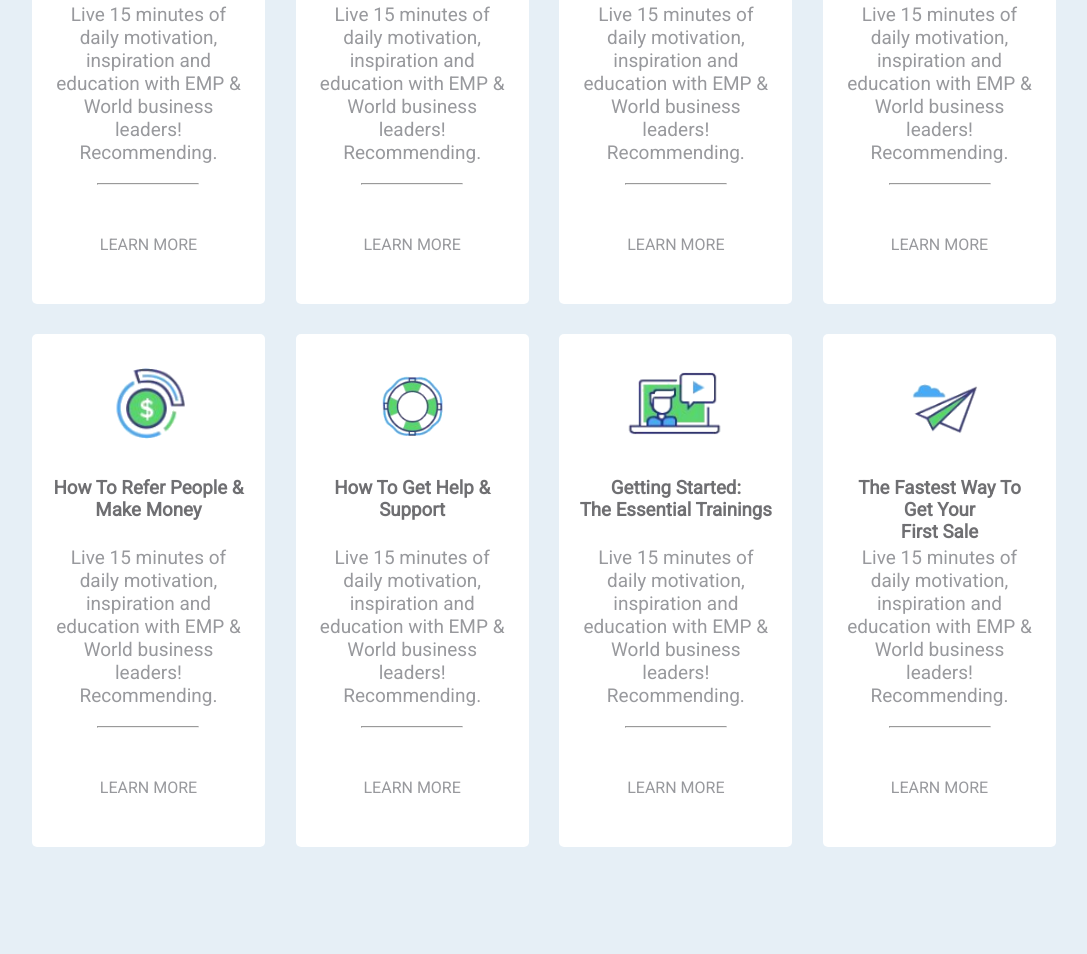
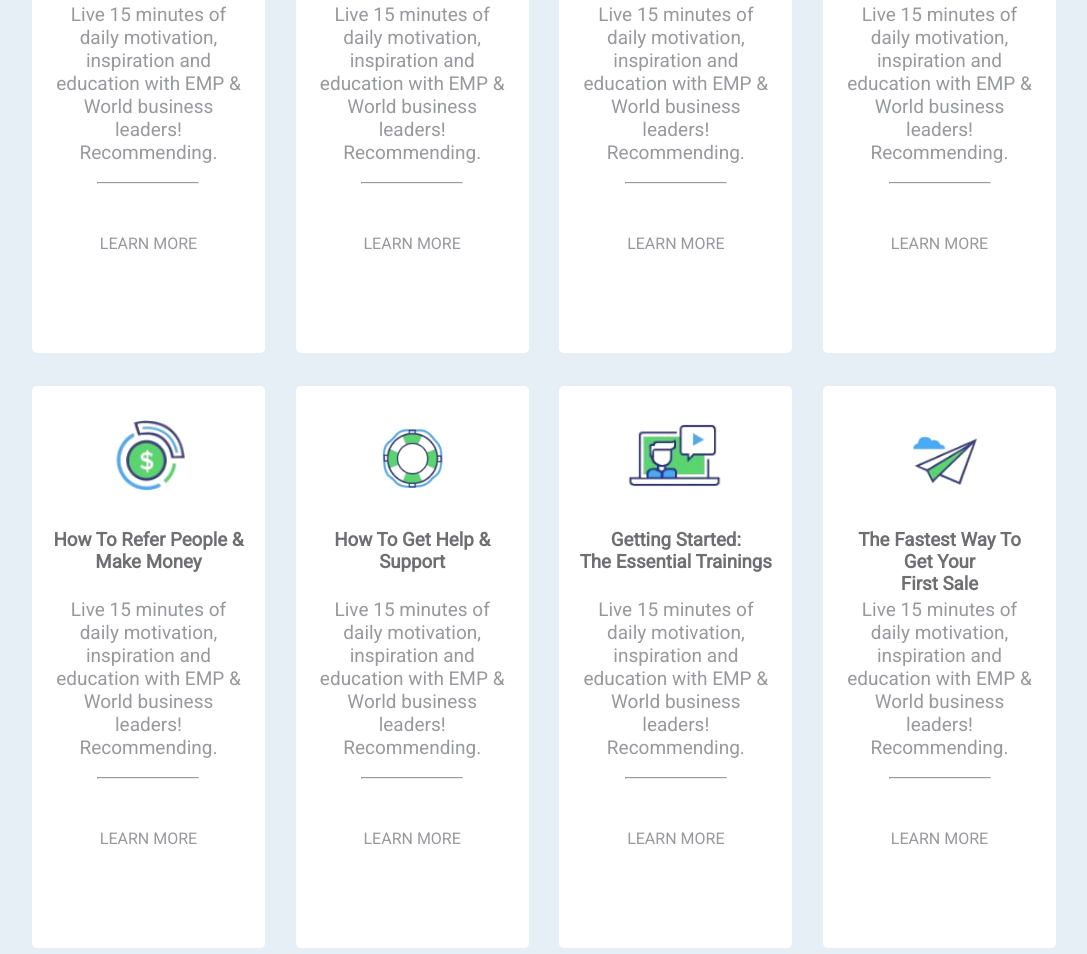
Before and after one commit to NathanLombardelli/Grid-away-grid-ahoy-, a plain HTML site: page index.html in a window 1280 px wide. Shown: the part 249-1203 px from the top of the page, without its empty margins (96-1183 px from the left). Before the commit the page ends 1105 px from the top, so only its background shows below. Drawn offline with Linux system fonts and the light colour scheme.

Commit message:
effect hover sup hr

```diff
--- a/css/Style.css
+++ b/css/Style.css
@@ -111,7 +111,7 @@ hr{
 
 a{
     color:#98999D;
-
+    width: 130px;
 }
 
 a:hover{
@@ -123,3 +123,14 @@ a:hover{
     color: white;
     cursor: pointer;
 }
+
+.columnR{
+    height: 50px;
+    display: flex;
+    flex-direction: column-reverse;
+    align-items: center;
+}
+
+a:hover + hr{
+    opacity: 0;
+}
--- a/index.html
+++ b/index.html
@@ -27,64 +27,81 @@
         <img src="images/img1.png" alt="icon">
         <h3>Your EMP Back <br>OfficeTour</h3>
         <p>Live 15 minutes of daily motivation, inspiration and education with EMP & World business leaders! Recommending.</p>
+            <div class="columnR">
+                <a>LEARN MORE</a>
                 <hr>
-        <a>LEARN MORE</a>
+            </div>
     </div>
 
     <div>
         <img src="images/img2.png" alt="icon">
         <h3>An Overview of Insider <br>Tools & Benefits</h3>
         <p>Live 15 minutes of daily motivation, inspiration and education with EMP & World business leaders! Recommending.</p>
+        <div class="columnR">
+            <a>LEARN MORE</a>
             <hr>
-        <a>LEARN MORE</a>
+        </div>
     </div>
 
     <div>
         <img src="images/img3.png" alt="icon">
         <h3>The EMP Affiliate Compensation Plan</h3>
         <p>Live 15 minutes of daily motivation, inspiration and education with EMP & World business leaders! Recommending.</p>
+        <div class="columnR">
+
+            <a>LEARN MORE</a>
             <hr>
-        <a>LEARN MORE</a>
+        </div>
     </div>
 
     <div>
         <img src="images/img4.png" alt="icon">
         <h3>How The EMP Coaching</h3>
         <p>Live 15 minutes of daily motivation, inspiration and education with EMP & World business leaders! Recommending.</p>
+        <div class="columnR">
+            <a>LEARN MORE</a>
             <hr>
-        <a>LEARN MORE</a>
+        </div>
     </div>
 
     <div>
         <img src="images/img5.png" alt="icon">
         <h3>How To Refer People &<br> Make Money</h3>
         <p>Live 15 minutes of daily motivation, inspiration and education with EMP & World business leaders! Recommending.</p>
+        <div class="columnR">
+            <a>LEARN MORE</a>
             <hr>
-        <a>LEARN MORE</a>
+        </div>
     </div>
 
     <div>
         <img src="images/img6.png" alt="icon">
         <h3>How To Get Help & Support</h3>
         <p>Live 15 minutes of daily motivation, inspiration and education with EMP & World business leaders! Recommending.</p>
+        <div class="columnR">
+            <a>LEARN MORE</a>
             <hr>
-        <a>LEARN MORE</a>
+        </div>
     </div>
 
     <div>
         <img src="images/img7.png" alt="icon">
         <h3>Getting Started: <br> The Essential Trainings</h3>
         <p>Live 15 minutes of daily motivation, inspiration and education with EMP & World business leaders! Recommending.</p>
+        <div class="columnR">
+            <a>LEARN MORE</a>
             <hr>
-        <a>LEARN MORE</a>
+        </div>
     </div>
 
     <div>
         <img src="images/img8.png" alt="icon">
         <h3>The Fastest Way To Get Your<br> First Sale</h3>
         <p>Live 15 minutes of daily motivation, inspiration and education with EMP & World business leaders! Recommending.</p>
+        <div class="columnR">
+            <a>LEARN MORE</a>
             <hr>
-        <a>LEARN MORE</a>
+        </div>
     </div>
 
 
```
Lines whose indentation alone changed are shown as unchanged.
